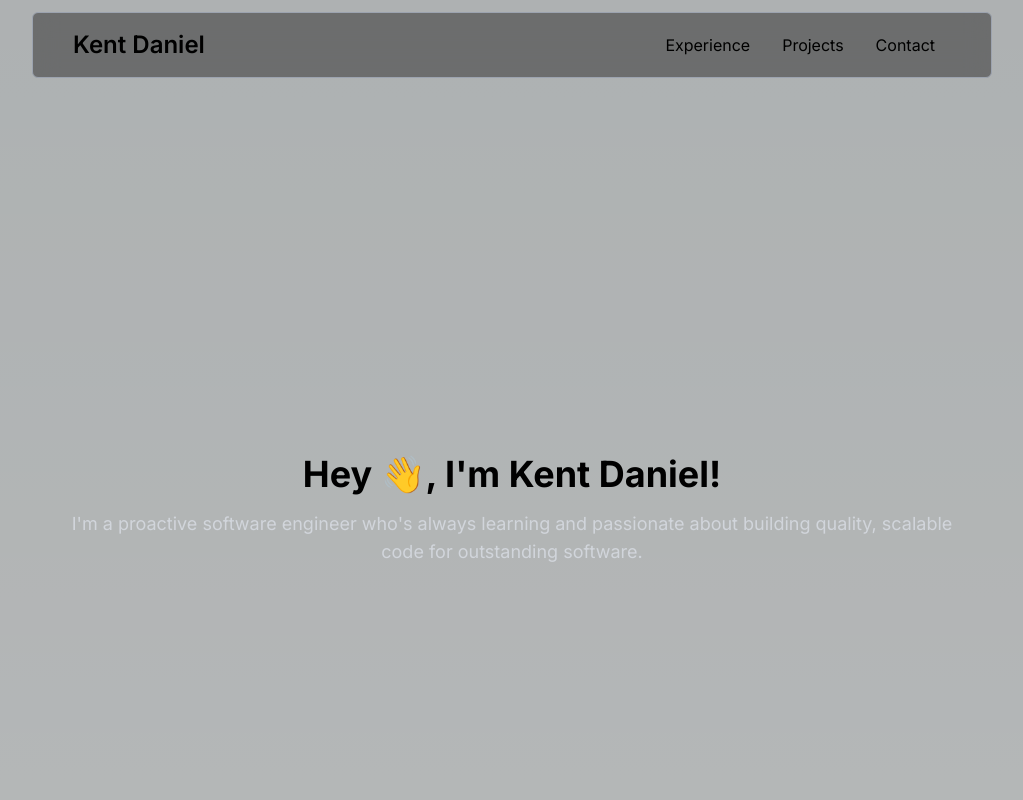
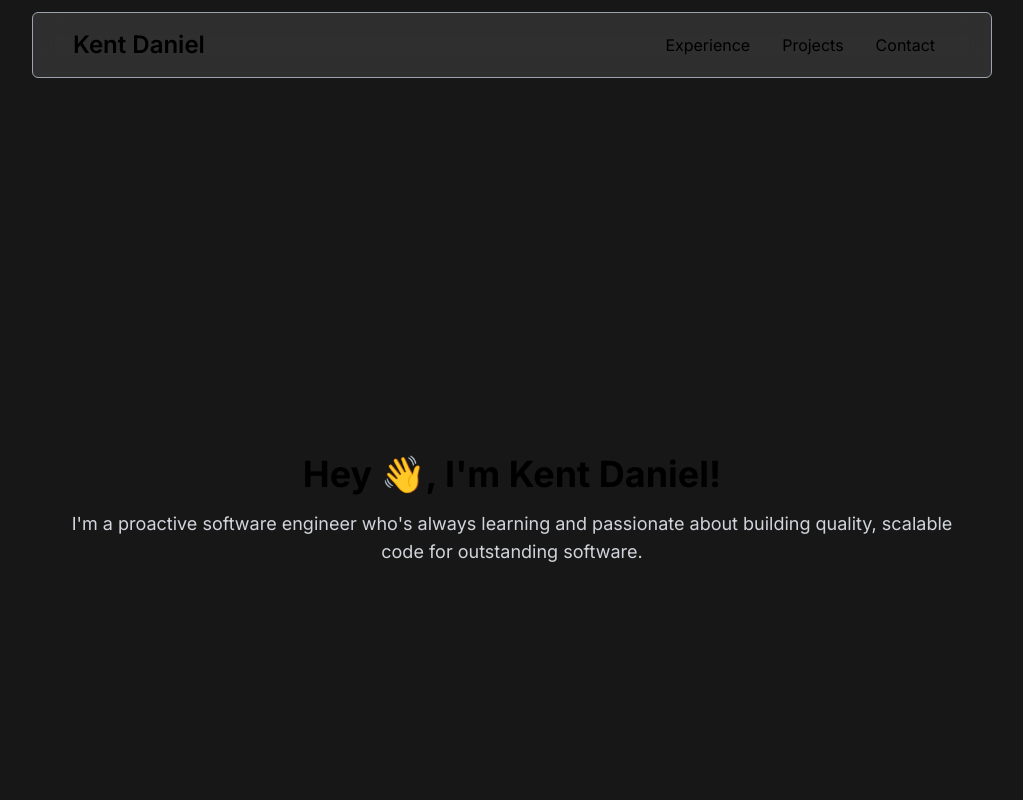
Before and after one commit to kent-daniel/kent-daniel-portfolio, a Next.js app: page / in a window 1280 px wide. Shown: the top 800 px of the page, without its empty margins (128-1151 px from the left). Built offline with nearby package versions, Linux system fonts and the light colour scheme.

Commit message:
change bg & title

```diff
--- a/app/globals.css
+++ b/app/globals.css
@@ -18,12 +18,6 @@
 
 body {
   color: rgb(var(--foreground-rgb));
-  background: linear-gradient(
-      to bottom,
-      transparent,
-      rgb(var(--background-end-rgb))
-    )
-    rgb(var(--background-start-rgb));
 }
 
 html {
--- a/app/layout.tsx
+++ b/app/layout.tsx
@@ -5,8 +5,7 @@
 const inter = Inter({ subsets: ["latin"] });
 
 export const metadata: Metadata = {
-  title: "Create Next App",
-  description: "Generated by create next app",
+  title: "Kent Daniel Portfolio",
 };
 
 export default function RootLayout({
--- a/app/page.tsx
+++ b/app/page.tsx
@@ -8,7 +8,7 @@
 
 export default function Home() {
   return (
-    <main className="flex min-h-screen flex-col items-center justify-between bg-neutral-600/30">
+    <main className="flex min-h-screen flex-col items-center justify-between bg-neutral-900">
       <div className="w-3/4 min-h-screen">
         <Navbar />
         <Hero />
```
